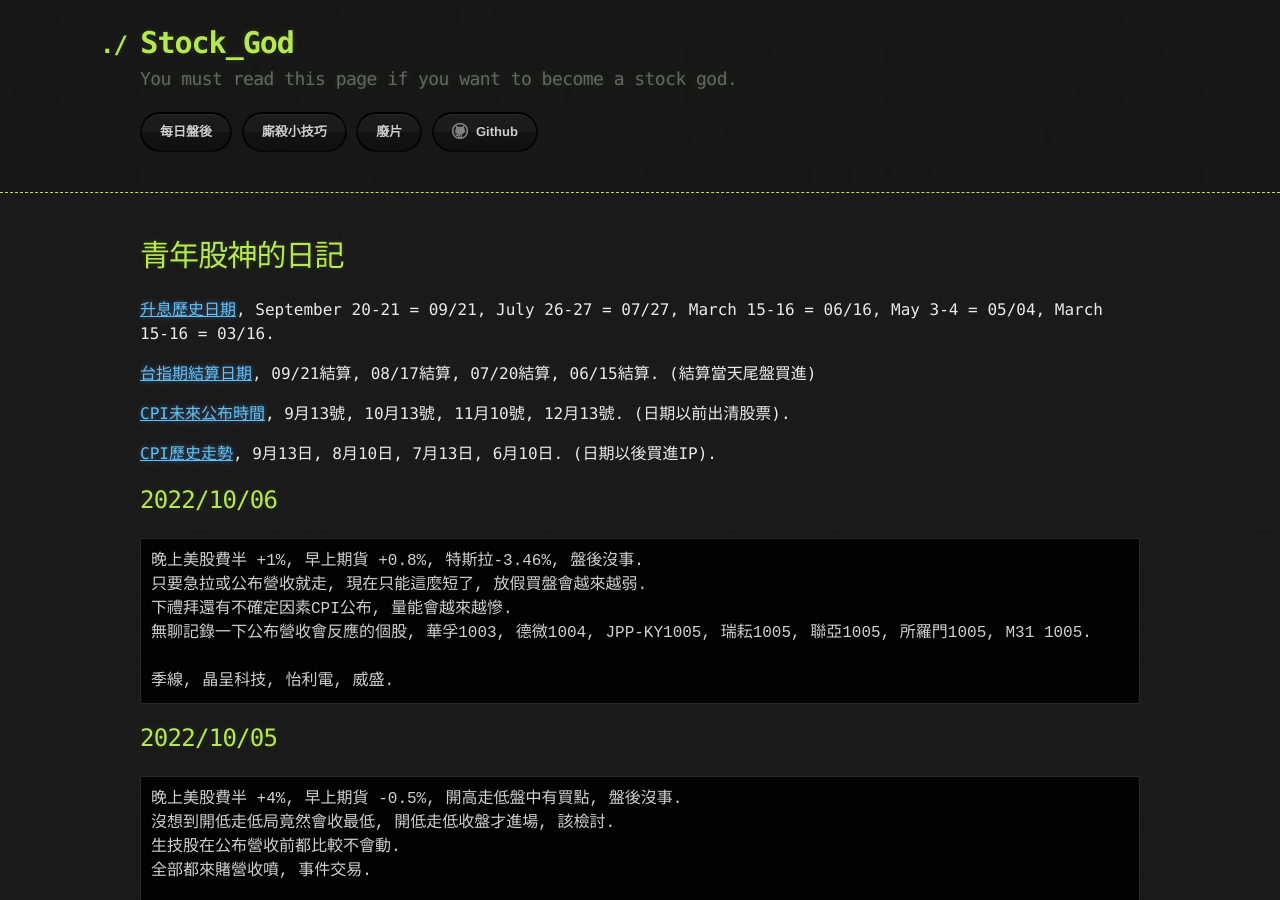
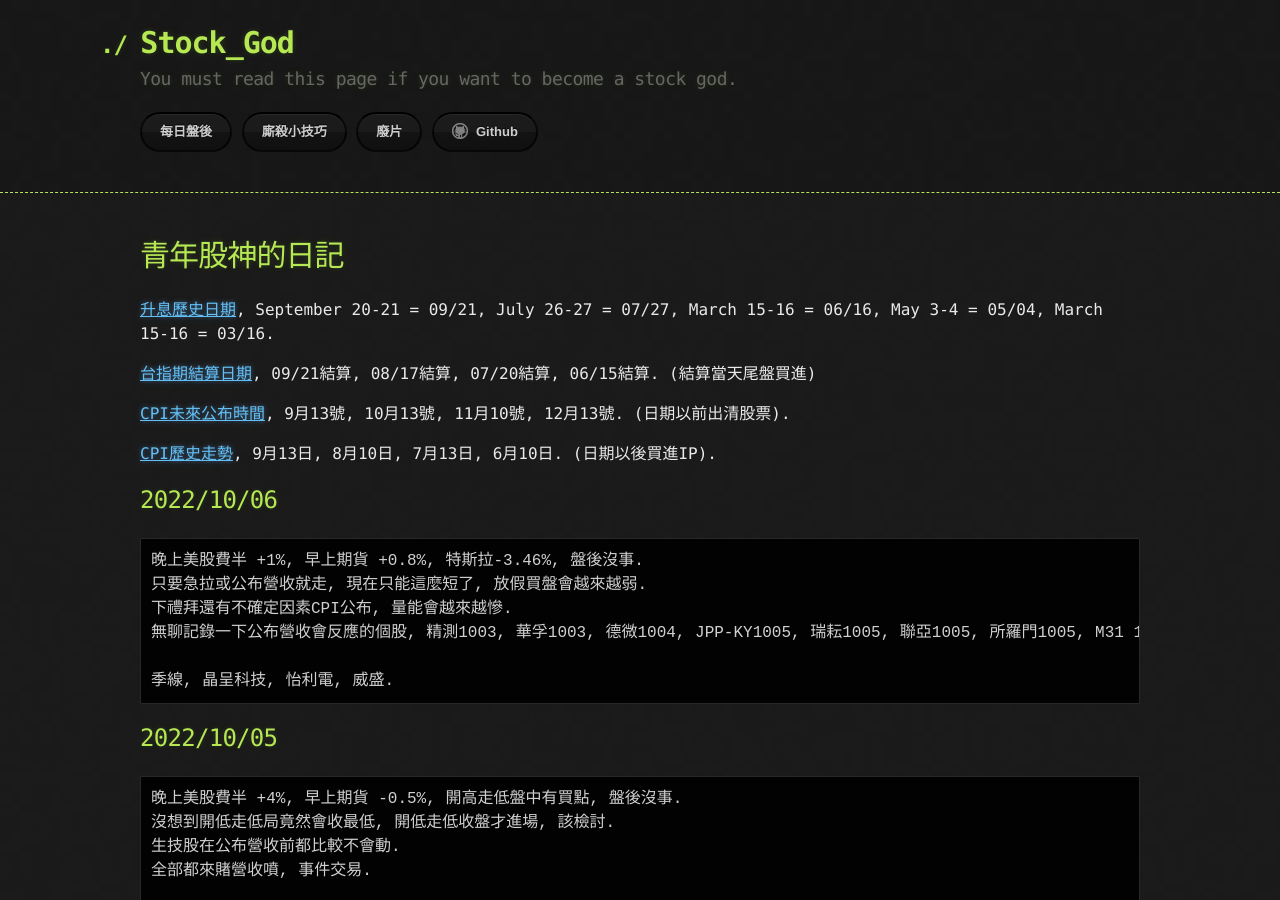
Before and after one commit to lepg5487/Stock_God, a Jekyll site: the page built from index.md, in a window 1280 px wide and 900 px high. Built offline with Jekyll 4.4.1, drawn with Linux system fonts in a browser that asks for light colours; our own code applies the rules of GitHub Pages for plain Markdown files.

Commit message:
Update index.md

````diff
--- a/index.md
+++ b/index.md
@@ -17,7 +17,7 @@
 晚上美股費半 +1%, 早上期貨 +0.8%, 特斯拉-3.46%, 盤後沒事.
 只要急拉或公布營收就走, 現在只能這麼短了, 放假買盤會越來越弱.
 下禮拜還有不確定因素CPI公布, 量能會越來越慘.
-無聊記錄一下公布營收會反應的個股, 華孚1003, 德微1004, JPP-KY1005, 瑞耘1005, 聯亞1005, 所羅門1005, M31 1005.
+無聊記錄一下公布營收會反應的個股, 精測1003, 華孚1003, 德微1004, JPP-KY1005, 瑞耘1005, 聯亞1005, 所羅門1005, M31 1005.
 
 季線, 晶呈科技, 怡利電, 威盛.
 ```
````
